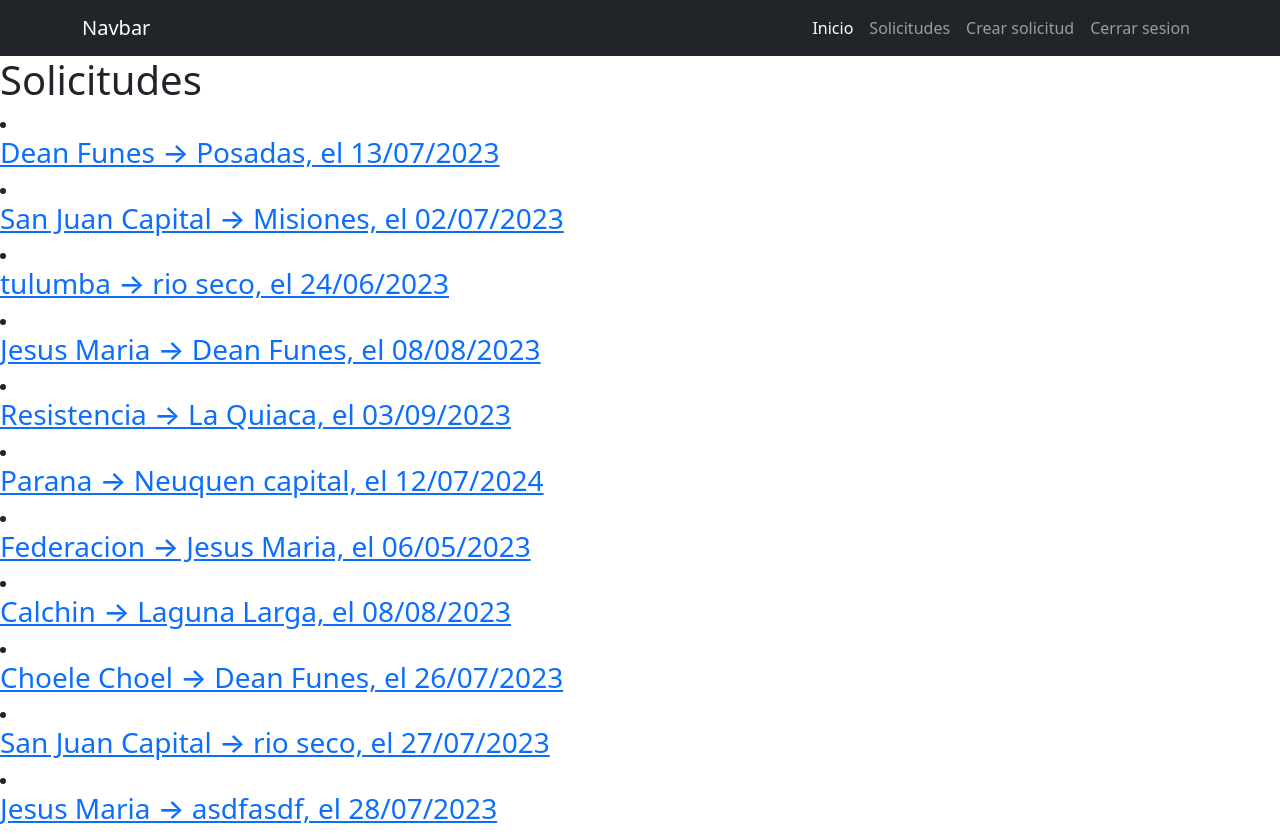
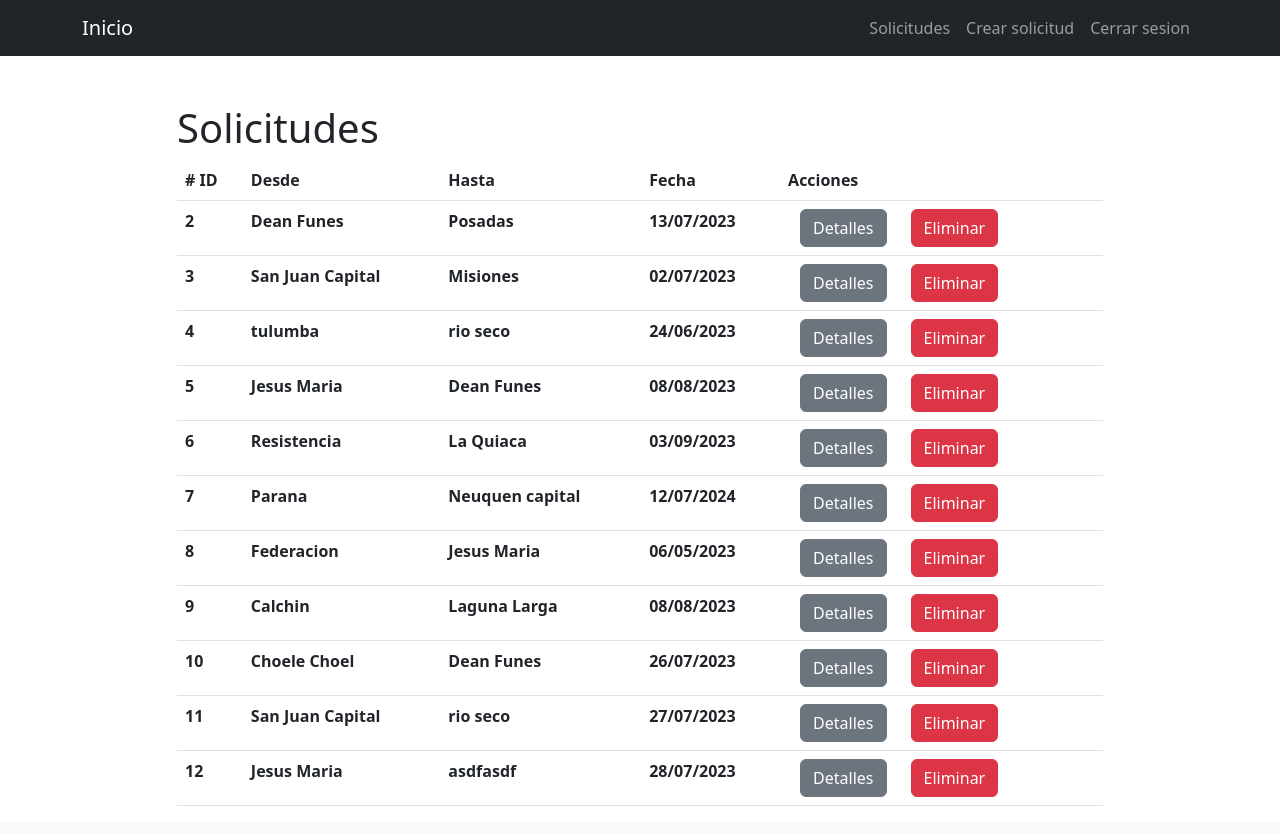
Before and after one commit to perezfacundo/project_v1, a Django app: page /solicitudes/ in a window 1280 px wide. After the commit the page ends 806 px from the top, so only its background shows below. Run offline with Django 4.2, Linux system fonts and the light colour scheme; a user stored in the database is signed in; data comes from the database, SQL or seed files in the repository; both versions use the stored data as it was after the commit; lists and menus that the app fills with data are empty.

Commit message:
estilos y arreglos

```diff
--- a/project_v1/urls.py
+++ b/project_v1/urls.py
@@ -20,11 +20,13 @@ from solicitudes import views
 urlpatterns = [
     path('admin/', admin.site.urls),
     path('', views.home, name='home'),
-    path('signup/', views.signup, name='signup'),
+
     path('solicitudes/', views.solicitudes, name='solicitudes'),
     path('solicitudes/crear/', views.crear_solicitud, name='crear_solicitud'),
-    path('solicitudes/<int:solicitud_id>/',
-         views.solicitud_detalle, name='solicitud_detalle'),
+    path('solicitudes/<int:solicitud_id>/', views.solicitud_detalle, name='solicitud_detalle'),
+    path('solicitudes/<int:solicitud_id>/eliminar/', views.solicitud_eliminar, name='solicitud_eliminar'),
+
+    path('signup/', views.signup, name='signup'),
     path('logout/', views.signout, name='logout'),
     path('signin/', views.signin, name='signin'),
 ]
--- a/solicitudes/templates/base.html
+++ b/solicitudes/templates/base.html
@@ -4,7 +4,7 @@
 <head>
   <meta charset="UTF-8">
   <meta name="viewport" content="width=device-width, initial-scale=1.0">
-  <title>Proyecto Final</title>
+  <title>Transportes Dean Funes</title>
   <link rel="stylesheet" href="https://cdn.jsdelivr.net/npm/bootstrap@5.3.0/dist/css/bootstrap.min.css
   ">
 </head>
@@ -13,7 +13,7 @@
 
   <nav class="navbar navbar-expand-lg bg-dark navbar-dark">
     <div class="container">
-      <a class="navbar-brand" href="#">Navbar</a>
+      <a class="navbar-brand nav-link active" href="/">Inicio</a>
       <button class="navbar-toggler" type="button" data-bs-toggle="collapse" data-bs-target="#navbarNav"
         aria-controls="navbarNav" aria-expanded="false" aria-label="Toggle navigation">
         <span class="navbar-toggler-icon"></span>
@@ -21,7 +21,7 @@
 
       <div class="collapse navbar-collapse" id="navbarNav">
         <ul class="navbar-nav ms-auto">
-          <li class="nav-item"><a class="nav-link active" href="/">Inicio</a></li>
+          <!-- <li class="nav-item"><a class="nav-link active" href="/">Inicio</a></li> -->
           {% if user.is_authenticated %}
           <li class="nav-item"><a class="nav-link" href=" /solicitudes">Solicitudes</a></li>
           <li class="nav-item"><a class="nav-link" href=" /solicitudes/crear">Crear solicitud</a></li>
--- a/solicitudes/templates/solicitudes.html
+++ b/solicitudes/templates/solicitudes.html
@@ -2,13 +2,50 @@
 
 {% block content %}
 
-<h1>Solicitudes</h1>
-{% for solicitud in solicitudes %}
-<li>
-    <a href="{% url 'solicitud_detalle' solicitud.id %}">
-        <h3>{{solicitud.desde}} → {{solicitud.hasta}}, el {{solicitud.fechaTrabajo}}</h3>
-    </a>
-</li>
-{% endfor %}
+<div class="container">
+    <div class="row">
+        <section class="col-md-10 offset-md-1 mt-5">
+            <h1>Solicitudes</h1>
+
+            <table class="table table-hover">
+                <thead>
+                    <tr>
+                        <th scope="col"># ID</th>
+                        <th scope="col">Desde</th>
+                        <th scope="col">Hasta</th>
+                        <th scope="col">Fecha</th>
+                        <th scope="col">Acciones</th>
+                    </tr>
+                </thead>
+                <tbody>
+                    {% for solicitud in solicitudes %}
+                    <tr>
+                        <th scope="row">{{solicitud.id}}</th>
+                        <th>{{solicitud.desde}}</th>
+                        <th>{{solicitud.hasta}}</th>
+                        <th>{{solicitud.fechaTrabajo}}</th>
+                        <th>
+                            <div class="container text-center">
+                                <div class="row row-cols-auto">
+                                    <div class="col">
+                                        <form action="{% url 'solicitud_detalle' solicitud.id %}" method="GET">
+                                            {% csrf_token %}<button class="btn btn-secondary">Detalles</button>
+                                        </form>
+                                    </div>
+                                    <div class="col">
+                                        <form action="{% url 'solicitud_eliminar' solicitud.id %}" method="POST">
+                                            {% csrf_token %}<button class="btn btn-danger">Eliminar</button>
+                                        </form>
+                                    </div>
+                                </div>
+                            </div>
+                        </th>
+                    </tr>
+                    {% endfor %}
+                </tbody>
+            </table>
+        </section>
+    </div>
+</div>
 
 {% endblock %}
--- a/solicitudes/views.py
+++ b/solicitudes/views.py
@@ -78,7 +78,8 @@ def solicitud_detalle(request, solicitud_id):
     if request.method == 'GET':
         solicitud = get_object_or_404(Solicitud, pk=solicitud_id)
         solicitud.estados = solicitud.estados[int(solicitud.estado)][1]
-
+        fecha = solicitud.fechaTrabajo
+        solicitud.fechaTrabajo = fecha.strftime('%d/%m/%Y')
         form = SolicitudForm(instance=solicitud)
         return render(request, 'solicitud_detalle.html', {
             'solicitud': solicitud,
@@ -91,11 +92,21 @@ def solicitud_detalle(request, solicitud_id):
             form.save()
             return redirect('solicitudes')
         except ValueError:
+            fecha = solicitud.fechaTrabajo
+            solicitud.fechaTrabajo = fecha.strftime('%d/%m/%Y')
             return render(request, 'solicitud_detalle.html', {
                 'solicitud': solicitud,
                 'form': form,
                 'error': 'Error al actualizar la solicitud'
             })
+
+
+@login_required
+def solicitud_eliminar(request, solicitud_id):
+    solicitud = get_object_or_404(Solicitud, pk=solicitud_id)
+    if request.method == 'POST':
+        solicitud.delete()
+    return redirect('solicitudes')
 
 
 @login_required
```
Also changed, not shown: solicitudes/templates/crear_solicitud.html (+44 -2 lines), solicitudes/templates/solicitud_detalle.html (+40 -9 lines), db.sqlite3.
